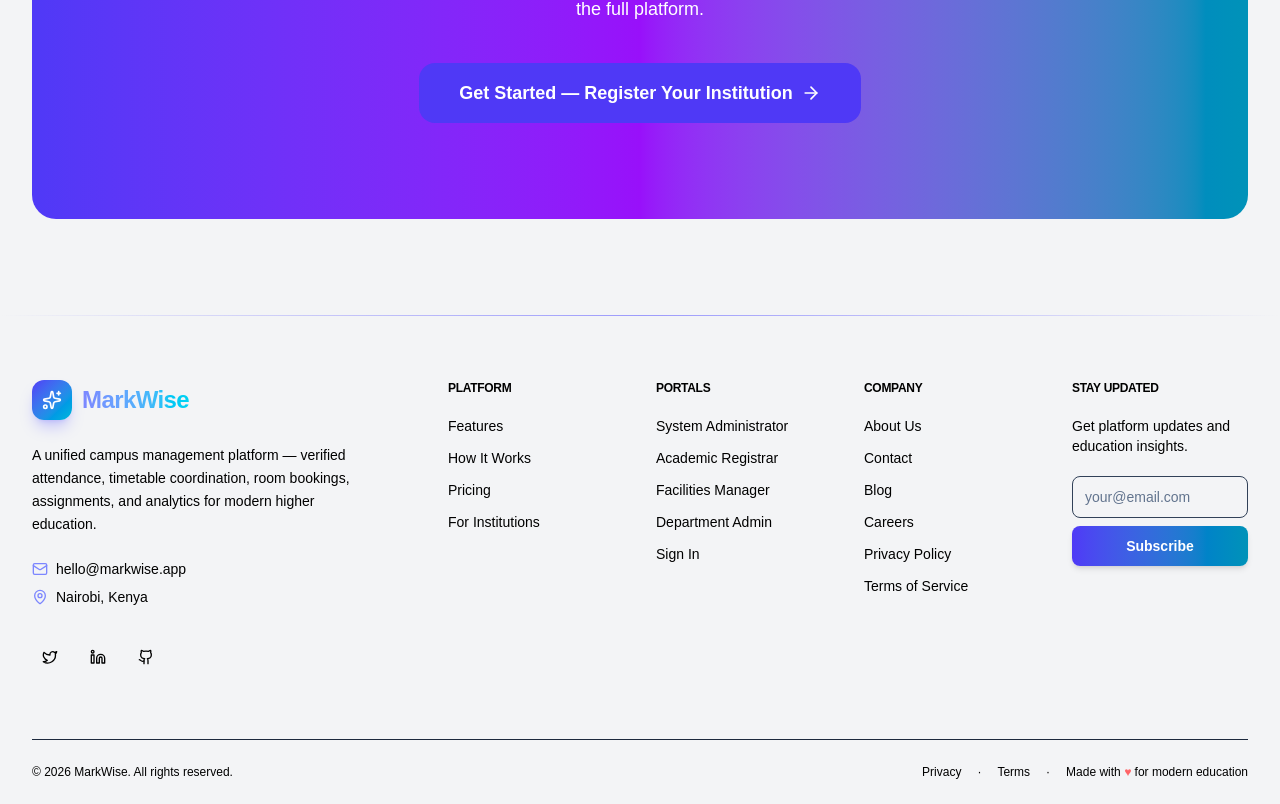
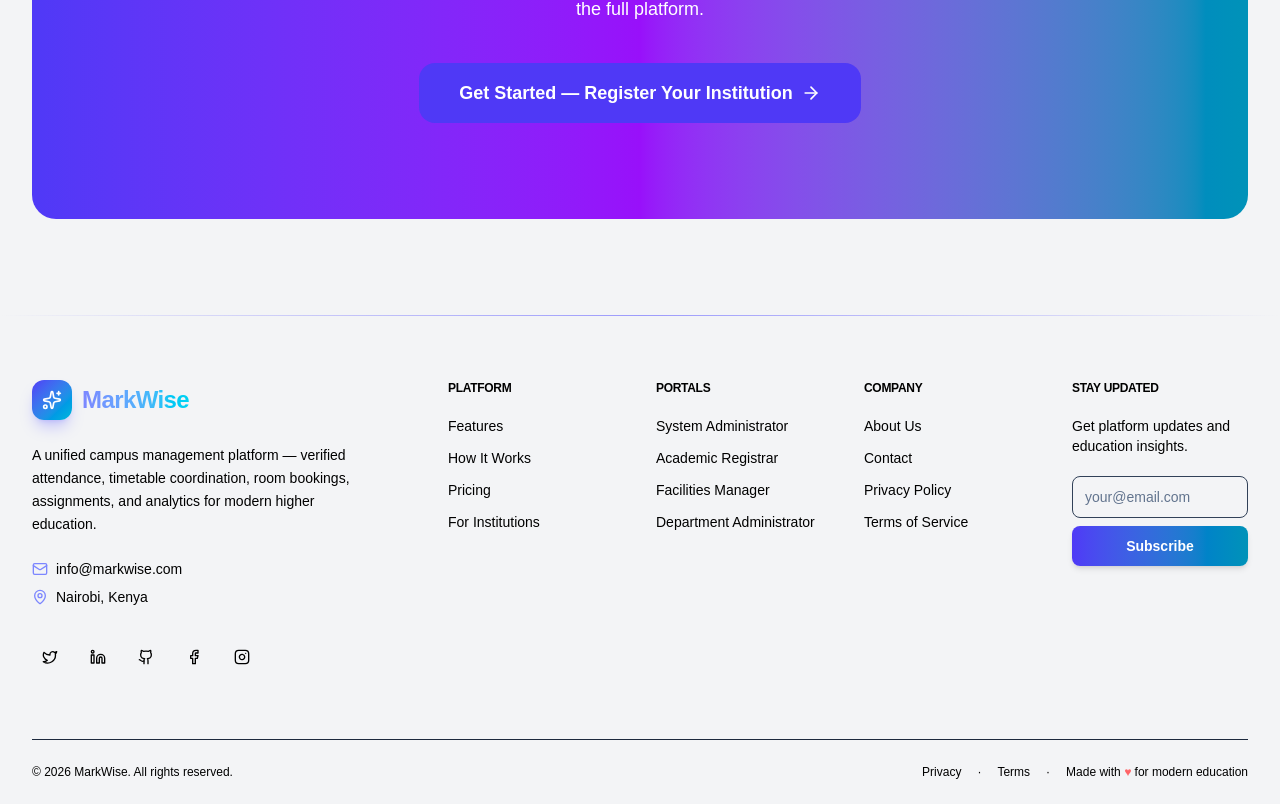
Before and after one commit to evance7646-spec/MarkWise-NextJS, a Next.js app: page / in a window 1280 px wide. Shown: the part 4946-5750 px from the top of the page. Built offline with nearby package versions, Linux system fonts and the light colour scheme.

Commit message:
add brand colors to social icons and fix client directive

```diff
--- a/app/components/app-footer.tsx
+++ b/app/components/app-footer.tsx
@@ -1,5 +1,7 @@
+"use client";
+
 import Link from "next/link";
-import { Sparkles, Twitter, Linkedin, Github, Mail, MapPin, Phone } from "lucide-react";
+import { Sparkles, Twitter, Linkedin, Github, Mail, MapPin, Facebook, Instagram } from "lucide-react";
 
 const NAV_COLUMNS = [
   {
@@ -17,8 +19,7 @@ const NAV_COLUMNS = [
       { label: "System Administrator", href: "/admin/register" },
       { label: "Academic Registrar",   href: "/admin/register" },
       { label: "Facilities Manager",   href: "/admin/register" },
-      { label: "Department Admin",     href: "/admin/register" },
-      { label: "Sign In",              href: "/admin/login" },
+      { label: "Department Administrator",     href: "/admin/register" },
     ],
   },
   {
@@ -26,8 +27,6 @@ const NAV_COLUMNS = [
     links: [
       { label: "About Us",         href: "/about" },
       { label: "Contact",          href: "/contact" },
-      { label: "Blog",             href: "#" },
-      { label: "Careers",          href: "#" },
       { label: "Privacy Policy",   href: "/privacy" },
       { label: "Terms of Service", href: "/terms" },
     ],
@@ -35,9 +34,11 @@ const NAV_COLUMNS = [
 ];
 
 const SOCIALS = [
-  { label: "Twitter",  href: "#", Icon: Twitter  },
-  { label: "LinkedIn", href: "#", Icon: Linkedin },
-  { label: "GitHub",   href: "#", Icon: Github   },
+  { label: "Twitter",   href: "#", Icon: Twitter,   brandColor: "#000000" },
+  { label: "LinkedIn",  href: "#", Icon: Linkedin,  brandColor: "#0A66C2" },
+  { label: "GitHub",    href: "#", Icon: Github,    brandColor: "#24292E" },
+  { label: "Facebook",  href: "#", Icon: Facebook,  brandColor: "#1877F2" },
+  { label: "Instagram", href: "#", Icon: Instagram, brandColor: "#E1306C" },
 ];
 
 export default function AppFooter() {
@@ -70,7 +71,7 @@ export default function AppFooter() {
             <ul className="space-y-2 text-sm text-slate-400">
               <li className="flex items-center gap-2">
                 <Mail className="h-4 w-4 shrink-0 text-indigo-400" />
-                <span>hello@markwise.app</span>
+                <span>info@markwise.com</span>
               </li>
               <li className="flex items-center gap-2">
                 <MapPin className="h-4 w-4 shrink-0 text-indigo-400" />
@@ -80,12 +81,20 @@ export default function AppFooter() {
 
             {/* Social links */}
             <div className="flex items-center gap-3 pt-2">
-              {SOCIALS.map(({ label, href, Icon }) => (
+              {SOCIALS.map(({ label, href, Icon, brandColor }) => (
                 <Link
                   key={label}
                   href={href}
                   aria-label={label}
-                  className="h-9 w-9 rounded-lg bg-slate-800 flex items-center justify-center text-slate-400 hover:bg-indigo-600 hover:text-white transition-all duration-200 hover:shadow-lg hover:shadow-indigo-500/25"
+                  className="h-9 w-9 rounded-lg bg-slate-800 flex items-center justify-center text-slate-400 hover:text-white transition-all duration-200"
+                  onMouseEnter={(e) => {
+                    (e.currentTarget as HTMLAnchorElement).style.backgroundColor = brandColor;
+                    (e.currentTarget as HTMLAnchorElement).style.boxShadow = `0 4px 14px 0 ${brandColor}4D`;
+                  }}
+                  onMouseLeave={(e) => {
+                    (e.currentTarget as HTMLAnchorElement).style.backgroundColor = "";
+                    (e.currentTarget as HTMLAnchorElement).style.boxShadow = "";
+                  }}
                 >
                   <Icon className="h-4 w-4" />
                 </Link>
```
